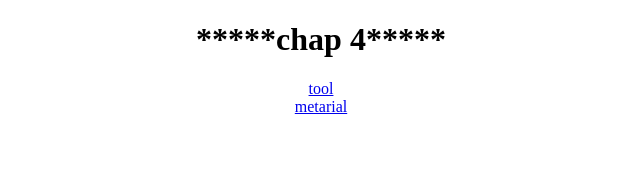
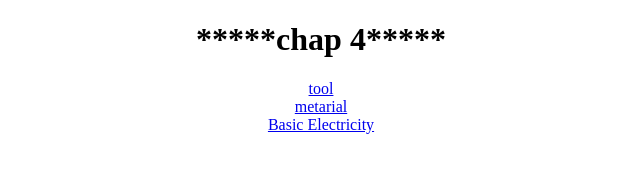
Before and after one commit to itiquiz/sudarshanbook, a plain HTML site: page index.html in a window 1280 px wide. Shown: the whole page, without its empty margins (319-959 px from the left). Drawn offline with Linux system fonts and the light colour scheme.

Commit message:
Update index.html

```diff
--- a/index.html
+++ b/index.html
@@ -16,4 +16,5 @@ h1 {text-align: center;}
 	   <h1>*****chap 4*****</h1>
 <center><a href="sudarshan/4">tool</a></center>
 <center><a href="sudarshan/5">metarial</a></center>
+	 <center><a href="sudarshan/6">Basic Electricity</a></center>
  </body>
```
